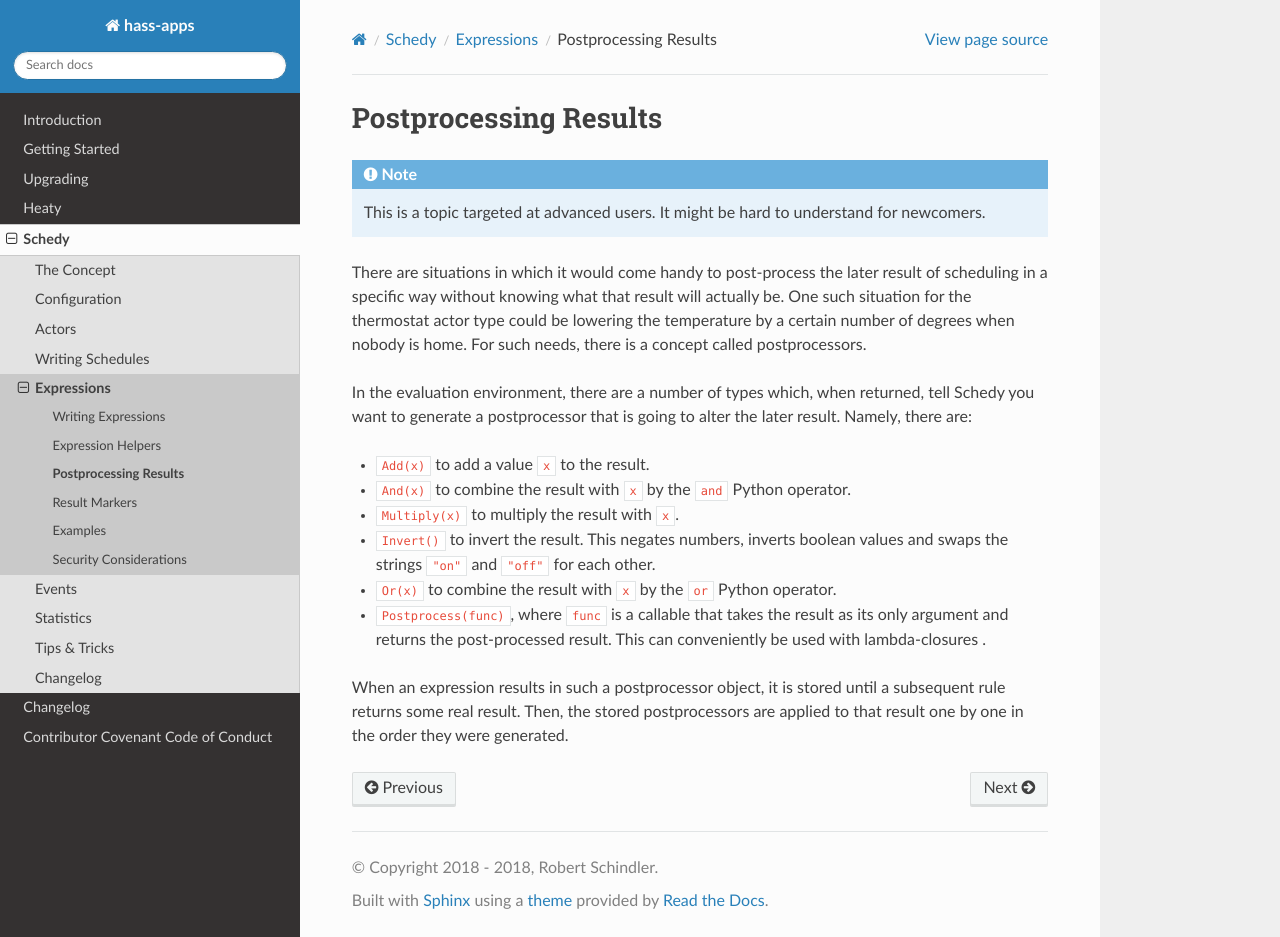
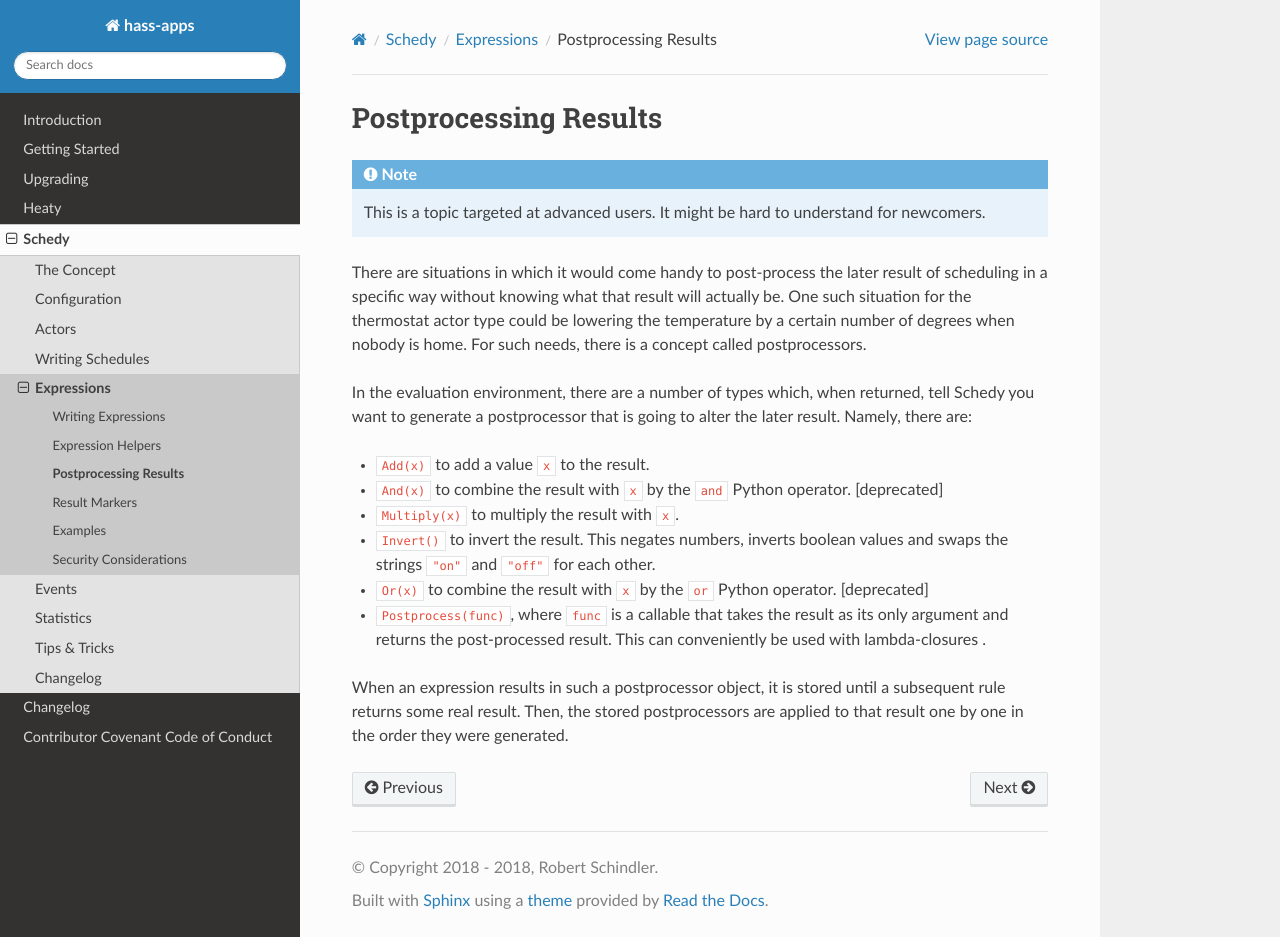
Before and after one commit to bob1de/hass-apps, a Sphinx documentation site: the page built from docs/apps/schedy/expressions/postprocessors.rst, in a window 1280 px wide and 937 px high. Built offline with Sphinx 7.4.7 and the Read the Docs theme 2.0.0, drawn with Linux system fonts in a browser that asks for light colours; the version number could not be read and is left out.

Commit message:
[schedy] Deprecated the And and Or postprocessors, removal in 0.3

```diff
--- a/docs/apps/schedy/expressions/postprocessors.rst
+++ b/docs/apps/schedy/expressions/postprocessors.rst
@@ -15,12 +15,12 @@ to alter the later result. Namely, there are:
 
 * ``Add(x)`` to add a value ``x`` to the result.
 * ``And(x)`` to combine the result with ``x`` by the ``and`` Python
-  operator.
+  operator.  [deprecated]
 * ``Multiply(x)`` to multiply the result with ``x``.
 * ``Invert()`` to invert the result. This negates numbers, inverts boolean
   values and swaps the strings ``"on"`` and ``"off"`` for each other.
 * ``Or(x)`` to combine the result with ``x`` by the ``or`` Python
-  operator.
+  operator.  [deprecated]
 * ``Postprocess(func)``, where ``func`` is a callable that takes the
   result as its only argument and returns the post-processed result. This
   can conveniently be used with lambda-closures .
```
Also changed, not shown: docs/apps/schedy/CHANGELOG.md (+2 -0 lines).
